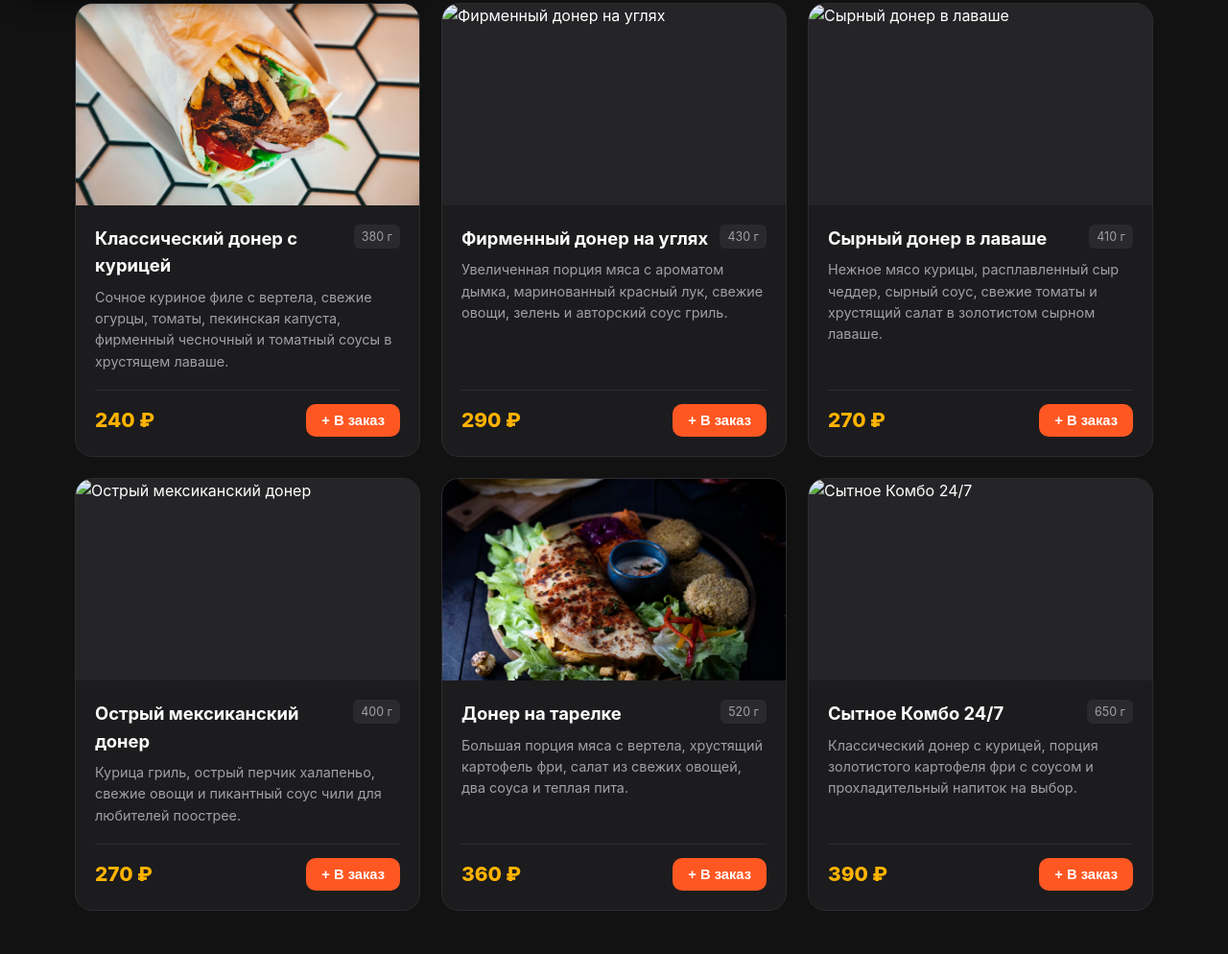
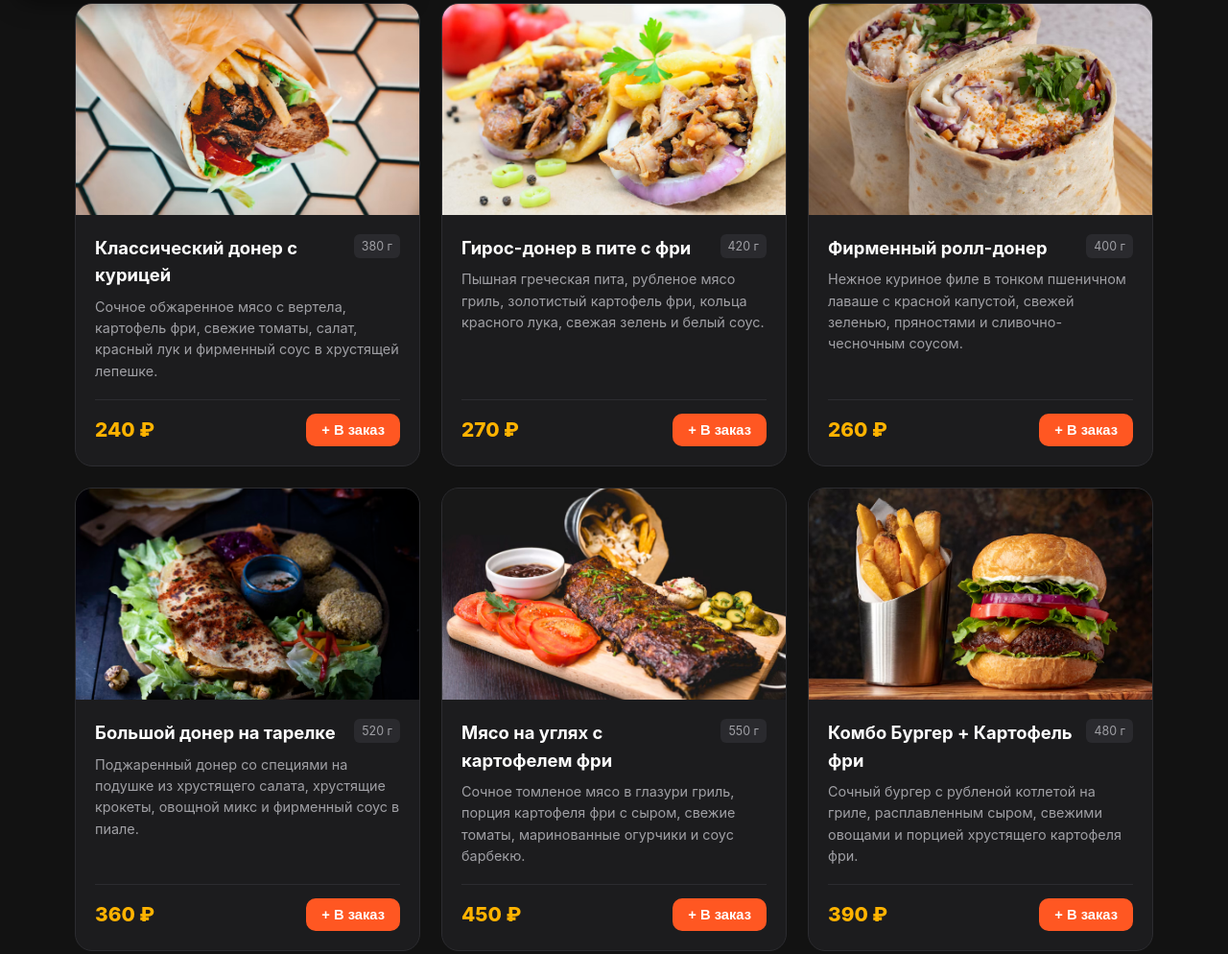
Before and after one commit to JonAba19/doner-abakan19, a plain HTML site: page index.html in a window 1280 px wide. Shown: the part 794-1788 px from the top of the page at 96% size. Drawn offline with Linux system fonts and the light colour scheme.

Commit message:
Add files via upload

```diff
--- a/index.html
+++ b/index.html
@@ -26,7 +26,6 @@
         }
         .container { max-width: 1160px; margin: 0 auto; padding: 0 18px; }
 
-        /* Header */
         header {
             background: rgba(18, 18, 18, 0.96);
             border-bottom: 1px solid var(--border);
@@ -84,7 +83,6 @@
         .btn-outline { background: transparent; border: 1.5px solid var(--border); color: var(--text); }
         .btn-outline:hover { border-color: var(--gold); color: var(--gold); }
 
-        /* Hero */
         .hero { padding: 48px 0 36px; }
         .hero-grid {
             display: grid;
@@ -132,7 +130,6 @@
             display: block;
         }
 
-        /* Promo */
         .promo-banner {
             background: linear-gradient(90deg, #FF5722, #FF8F00);
             border-radius: 18px;
@@ -167,7 +164,6 @@
             cursor: pointer;
         }
 
-        /* Menu (Pure HTML cards so ALL 7 photos always show on mobile!) */
         .section-title { font-size: 1.9rem; font-weight: 800; margin-bottom: 8px; }
         .section-subtitle { color: var(--muted); margin-bottom: 28px; font-size: 0.98rem; }
         .menu-grid {
@@ -187,7 +183,7 @@
         }
         .menu-card img {
             width: 100%;
-            height: 210px;
+            height: 220px;
             object-fit: cover;
             display: block;
             background: #252528;
@@ -213,14 +209,12 @@
         }
         .price { font-size: 1.3rem; font-weight: 800; color: var(--gold); }
 
-        /* Features */
         .features { background: #161618; padding: 50px 0; border-top: 1px solid var(--border); border-bottom: 1px solid var(--border); }
         .features-grid { display: grid; grid-template-columns: repeat(auto-fit, minmax(230px, 1fr)); gap: 18px; }
         .feature-card { background: var(--bg-card); border: 1px solid var(--border); border-radius: 16px; padding: 22px; }
         .feature-card h3 { font-size: 1.05rem; margin-bottom: 8px; color: var(--gold); }
         .feature-card p { font-size: 0.88rem; color: var(--muted); }
 
-        /* Order & Contacts */
         .order-section { padding: 56px 0; }
         .order-grid { display: grid; grid-template-columns: 1fr 1fr; gap: 28px; }
         .box { background: var(--bg-card); border: 1px solid var(--border); border-radius: 18px; padding: 26px; }
@@ -259,7 +253,6 @@
         .checkbox-group input { width: 18px; height: 18px; margin-top: 2px; accent-color: var(--accent); flex-shrink: 0; }
         .checkbox-group a { color: var(--gold); text-decoration: underline; cursor: pointer; }
 
-        /* Floating Cart */
         .floating-cart {
             position: fixed;
             bottom: 20px;
@@ -278,13 +271,11 @@
             gap: 8px;
         }
 
-        /* Footer */
         footer { background: #0D0D0F; border-top: 1px solid var(--border); padding: 34px 0; font-size: 0.84rem; color: var(--muted); }
         .footer-grid { display: flex; justify-content: space-between; gap: 24px; flex-wrap: wrap; }
         .footer-links { display: flex; flex-direction: column; gap: 8px; }
         .footer-links a { color: var(--muted); text-decoration: underline; cursor: pointer; }
 
-        /* Modals */
         .modal-overlay {
             position: fixed;
             inset: 0;
@@ -321,7 +312,6 @@
         .modal-content p, .modal-content li { font-size: 0.88rem; color: #D5D5DA; margin-bottom: 10px; }
         .modal-content ul { padding-left: 20px; margin-bottom: 12px; }
 
-        /* Cookie Banner (Fixed) */
         .cookie-banner {
             position: fixed;
             bottom: 18px;
@@ -378,6 +368,7 @@
             </div>
         </div>
         <div class="hero-photo-wrap">
+            <!-- 5-е присланное фото: донер на гриле крупным планом -->
             <img src="images/hero.jpg" alt="Фирменный донер на гриле">
         </div>
     </div>
@@ -402,7 +393,7 @@
         <p class="section-subtitle">Добавьте позиции в предзаказ, чтобы забрать без очереди</p>
 
         <div class="menu-grid">
-            <!-- Карточка 1 -->
+            <!-- Карточка 1 (4-е присланное фото: шаурма в бумаге на светлой плитке) -->
             <div class="menu-card">
                 <img src="images/classic.jpg" alt="Классический донер с курицей">
                 <div class="menu-body">
@@ -411,7 +402,7 @@
                             <h3>Классический донер с курицей</h3>
                             <span class="weight-tag">380 г</span>
                         </div>
-                        <p class="menu-desc">Сочное куриное филе с вертела, свежие огурцы, томаты, пекинская капуста, фирменный чесночный и томатный соусы в хрустящем лаваше.</p>
+                        <p class="menu-desc">Сочное обжаренное мясо с вертела, картофель фри, свежие томаты, салат, красный лук и фирменный соус в хрустящей лепешке.</p>
                     </div>
                     <div class="menu-footer">
                         <span class="price">240 ₽</span>
@@ -420,92 +411,92 @@
                 </div>
             </div>
 
-            <!-- Карточка 2 -->
+            <!-- Карточка 2 (1-е присланное фото: гирос-донер в пите с фри и красным луком) -->
             <div class="menu-card">
-                <img src="images/grill.jpg" alt="Фирменный донер на углях">
+                <img src="images/gyros.jpg" alt="Гирос-донер в пите с фри">
                 <div class="menu-body">
                     <div>
                         <div class="menu-top">
-                            <h3>Фирменный донер на углях</h3>
-                            <span class="weight-tag">430 г</span>
+                            <h3>Гирос-донер в пите с фри</h3>
+                            <span class="weight-tag">420 г</span>
                         </div>
-                        <p class="menu-desc">Увеличенная порция мяса с ароматом дымка, маринованный красный лук, свежие овощи, зелень и авторский соус гриль.</p>
+                        <p class="menu-desc">Пышная греческая пита, рубленое мясо гриль, золотистый картофель фри, кольца красного лука, свежая зелень и белый соус.</p>
                     </div>
                     <div class="menu-footer">
-                        <span class="price">290 ₽</span>
-                        <button type="button" class="btn btn-primary" style="padding: 9px 16px;" onclick="addToCart('Фирменный донер на углях', 290)">+ В заказ</button>
+                        <span class="price">270 ₽</span>
+                        <button type="button" class="btn btn-primary" style="padding: 9px 16px;" onclick="addToCart('Гирос-донер в пите с фри', 270)">+ В заказ</button>
                     </div>
                 </div>
             </div>
 
-            <!-- Карточка 3 -->
+            <!-- Карточка 3 (3-е присланное фото: ролл-донер на деревянной доске) -->
             <div class="menu-card">
-                <img src="images/cheese.jpg" alt="Сырный донер в лаваше">
+                <img src="images/wrap.jpg" alt="Фирменный ролл-донер">
                 <div class="menu-body">
                     <div>
                         <div class="menu-top">
-                            <h3>Сырный донер в лаваше</h3>
-                            <span class="weight-tag">410 г</span>
+                            <h3>Фирменный ролл-донер</h3>
+                            <span class="weight-tag">400 г</span>
                         </div>
-                        <p class="menu-desc">Нежное мясо курицы, расплавленный сыр чеддер, сырный соус, свежие томаты и хрустящий салат в золотистом сырном лаваше.</p>
+                        <p class="menu-desc">Нежное куриное филе в тонком пшеничном лаваше с красной капустой, свежей зеленью, пряностями и сливочно-чесночным соусом.</p>
                     </div>
                     <div class="menu-footer">
-                        <span class="price">270 ₽</span>
-                        <button type="button" class="btn btn-primary" style="padding: 9px 16px;" onclick="addToCart('Сырный донер в лаваше', 270)">+ В заказ</button>
+                        <span class="price">260 ₽</span>
+                        <button type="button" class="btn btn-primary" style="padding: 9px 16px;" onclick="addToCart('Фирменный ролл-донер', 260)">+ В заказ</button>
                     </div>
                 </div>
             </div>
 
-            <!-- Карточка 4 -->
+            <!-- Карточка 4 (7-е присланное фото: большой донер на тарелке на темном фоне) -->
             <div class="menu-card">
-                <img src="images/spicy.jpg" alt="Острый мексиканский донер">
+                <img src="images/plate.jpg" alt="Большой донер на тарелке">
                 <div class="menu-body">
                     <div>
                         <div class="menu-top">
-                            <h3>Острый мексиканский донер</h3>
-                            <span class="weight-tag">400 г</span>
+                            <h3>Большой донер на тарелке</h3>
+                            <span class="weight-tag">520 г</span>
                         </div>
-                        <p class="menu-desc">Курица гриль, острый перчик халапеньо, свежие овощи и пикантный соус чили для любителей поострее.</p>
+                        <p class="menu-desc">Поджаренный донер со специями на подушке из хрустящего салата, хрустящие крокеты, овощной микс и фирменный соус в пиале.</p>
                     </div>
                     <div class="menu-footer">
-                        <span class="price">270 ₽</span>
-                        <button type="button" class="btn btn-primary" style="padding: 9px 16px;" onclick="addToCart('Острый мексиканский донер', 270)">+ В заказ</button>
+                        <span class="price">360 ₽</span>
+                        <button type="button" class="btn btn-primary" style="padding: 9px 16px;" onclick="addToCart('Большой донер на тарелке', 360)">+ В заказ</button>
                     </div>
                 </div>
             </div>
 
-            <!-- Карточка 5 -->
+            <!-- Карточка 5 (6-е присланное фото: мясо на углях на доске с фри) -->
             <div class="menu-card">
-                <img src="images/plate.jpg" alt="Донер на тарелке">
+                <img src="images/grill_board.jpg" alt="Мясо на углях с картофелем фри">
                 <div class="menu-body">
                     <div>
                         <div class="menu-top">
-                            <h3>Донер на тарелке</h3>
-                            <span class="weight-tag">520 г</span>
+                            <h3>Мясо на углях с картофелем фри</h3>
+                            <span class="weight-tag">550 г</span>
                         </div>
-                        <p class="menu-desc">Большая порция мяса с вертела, хрустящий картофель фри, салат из свежих овощей, два соуса и теплая пита.</p>
+                        <p class="menu-desc">Сочное томленое мясо в глазури гриль, порция картофеля фри с сыром, свежие томаты, маринованные огурчики и соус барбекю.</p>
                     </div>
                     <div class="menu-footer">
-                        <span class="price">360 ₽</span>
-                        <button type="button" class="btn btn-primary" style="padding: 9px 16px;" onclick="addToCart('Донер на тарелке', 360)">+ В заказ</button>
+                        <span class="price">450 ₽</span>
+                        <button type="button" class="btn btn-primary" style="padding: 9px 16px;" onclick="addToCart('Мясо на углях с картофелем фри', 450)">+ В заказ</button>
                     </div>
                 </div>
             </div>
 
-            <!-- Карточка 6 -->
+            <!-- Карточка 6 (2-е присланное фото: бургер с картофелем фри) -->
             <div class="menu-card">
-                <img src="images/combo.jpg" alt="Сытное Комбо 24/7">
+                <img src="images/burger_combo.jpg" alt="Комбо Бургер + Картофель фри">
                 <div class="menu-body">
                     <div>
                         <div class="menu-top">
-                            <h3>Сытное Комбо 24/7</h3>
-                            <span class="weight-tag">650 г</span>
+                            <h3>Комбо Бургер + Картофель фри</h3>
+                            <span class="weight-tag">480 г</span>
                         </div>
-                        <p class="menu-desc">Классический донер с курицей, порция золотистого картофеля фри с соусом и прохладительный напиток на выбор.</p>
+                        <p class="menu-desc">Сочный бургер с рубленой котлетой на гриле, расплавленным сыром, свежими овощами и порцией хрустящего картофеля фри.</p>
                     </div>
                     <div class="menu-footer">
                         <span class="price">390 ₽</span>
-                        <button type="button" class="btn btn-primary" style="padding: 9px 16px;" onclick="addToCart('Сытное Комбо 24/7', 390)">+ В заказ</button>
+                        <button type="button" class="btn btn-primary" style="padding: 9px 16px;" onclick="addToCart('Комбо Бургер + Картофель фри', 390)">+ В заказ</button>
                     </div>
                 </div>
             </div>
@@ -617,7 +608,6 @@
     </div>
 </footer>
 
-<!-- Модальное окно Согласия -->
 <div class="modal-overlay" id="consentModal" onclick="closeModalOnBg(event, 'consentModal')">
     <div class="modal-content">
         <button type="button" class="modal-close" onclick="closeModal('consentModal')">×</button>
@@ -633,7 +623,6 @@
     </div>
 </div>
 
-<!-- Модальное окно Политики -->
 <div class="modal-overlay" id="privacyModal" onclick="closeModalOnBg(event, 'privacyModal')">
     <div class="modal-content">
         <button type="button" class="modal-close" onclick="closeModal('privacyModal')">×</button>
@@ -643,7 +632,6 @@
     </div>
 </div>
 
-<!-- Плашка Cookie -->
 <div class="cookie-banner" id="cookieBar">
     <span>Мы используем файлы cookie для корректной работы сайта.</span>
     <button type="button" class="btn btn-primary" style="padding: 7px 14px; font-size: 0.8rem;" onclick="closeCookie()">Принять</button>
```
